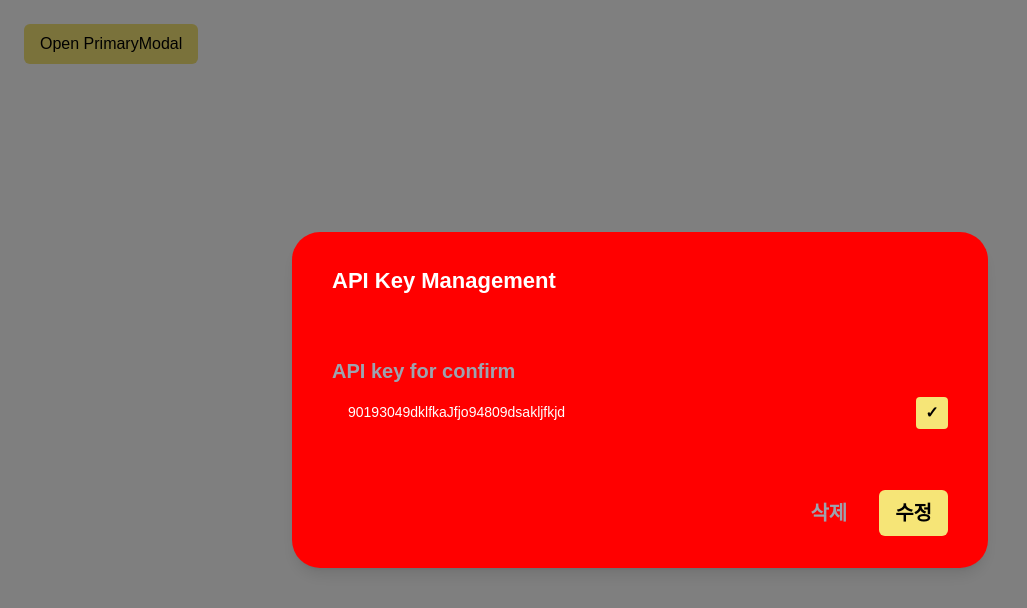
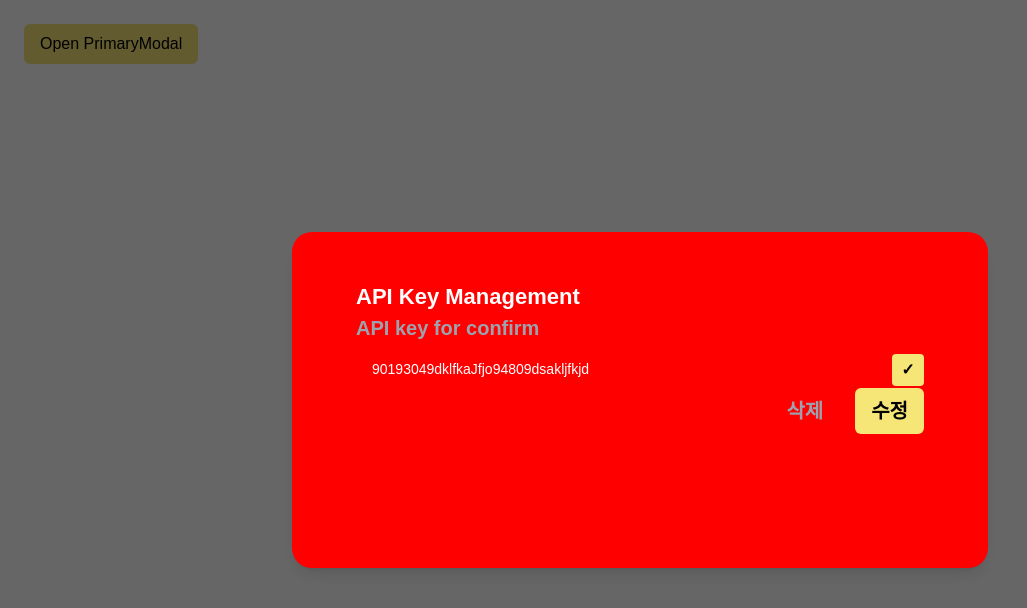
Before and after one commit to 8LOWUP/mcp-hub-FE, a Next.js app: page /en/modal-playground in a window 1280 px wide. Both pictures are taken after a click on the button "Open PrimaryModal". Shown: the top 608 px of the page, without its empty margins (0-1027 px from the left). Built offline with nearby package versions, Linux system fonts and the light colour scheme; a web font is replaced by a local one.

Commit message:
:sparkles: feat: BaseModal 디자인 수정

```diff
--- /dev/null
+++ b/src/app/[locale]/modal-test/page.tsx
@@ -0,0 +1,40 @@
+"use client";
+
+import React from "react";
+import BaseModal from "@/components/ui/modal/BaseModal";
+import PrimaryButton from "@/components/ui/PrimaryButton";
+
+export default function ModalTestPage() {
+    const [open, setOpen] = React.useState(false);
+
+    return (
+        <div className="p-8 space-y-4">
+            <h1 className="text-title2">BaseModal 테스트</h1>
+
+            <PrimaryButton onClick={() => setOpen(true)}>모달 열기</PrimaryButton>
+
+            <BaseModal
+                isOpen={open}
+                onClose={() => setOpen(false)}
+                title="공통 BaseModal 헤더"
+                // className로 크기/레이아웃 커스텀 가능
+                className="w-[600px] max-w-[90%] rounded-[20px]"
+            >
+                <div className="space-y-3">
+                    <p className="text-body3 text-secondary">
+                        children으로 넘긴 본문이 이 영역에 렌더됩니다.
+                    </p>
+
+                    <div className="flex items-center gap-2">
+                        <PrimaryButton variant="secondary" onClick={() => setOpen(false)}>
+                            취소
+                        </PrimaryButton>
+                        <PrimaryButton onClick={() => alert('확인!')}>
+                            확인
+                        </PrimaryButton>
+                    </div>
+                </div>
+            </BaseModal>
+        </div>
+    );
+}
--- a/src/components/ui/modal/BaseModal.tsx
+++ b/src/components/ui/modal/BaseModal.tsx
@@ -1,43 +1,57 @@
 "use client";
 
-import React, { PropsWithChildren, useEffect } from "react";
-import clsx from "clsx";
+import React from "react";
+import { createPortal } from "react-dom";
 
 type BaseModalProps = {
     isOpen: boolean;
     onClose: () => void;
-    className?: string;
+    title?: string;            // 모달 제목
+    children: React.ReactNode; // 모달 본문
+    className?: string;        // 추가 스타일
 };
 
-const BaseModal: React.FC<PropsWithChildren<BaseModalProps>> = ({
-                                                                    isOpen,
-                                                                    onClose,
-                                                                    className,
-                                                                    children,
-                                                                }) => {
-    useEffect(() => {
-        if (!isOpen) return;
-        const onKey = (e: KeyboardEvent) => e.key === "Escape" && onClose();
-        window.addEventListener("keydown", onKey);
-        return () => window.removeEventListener("keydown", onKey);
+const BaseModal: React.FC<BaseModalProps> = ({ isOpen, onClose, title, children, className }) => {
+    const [mounted, setMounted] = React.useState(false);
+
+    React.useEffect(() => setMounted(true), []);
+
+    // ESC 키로 닫기
+    React.useEffect(() => {
+        const onEsc = (e: KeyboardEvent) => {
+            if (e.key === "Escape") onClose();
+        };
+        if (isOpen) window.addEventListener("keydown", onEsc);
+        return () => window.removeEventListener("keydown", onEsc);
     }, [isOpen, onClose]);
 
-    if (!isOpen) return null;
+    if (!isOpen || !mounted) return null;
 
-    return (
-        <div
-            className="fixed inset-0 z-50 flex items-center justify-center bg-black/50"
-            onClick={onClose}
-            aria-modal
-            role="dialog"
-        >
+    return createPortal(
+        <div className="fixed inset-0 z-[1000] flex items-center justify-center">
+            {/* 오버레이 */}
+            <div className="absolute inset-0 bg-black/60" onClick={onClose} />
+
+            {/* 모달 박스 */}
             <div
-                className={clsx("rounded-[28px] shadow-lg", className)}
-                onClick={(e) => e.stopPropagation()}
+                className={`
+          relative bg-surface-1 rounded-[20px] shadow-lg
+          w-[600px] max-w-[90%] max-h-[90%] flex flex-col
+          ${className ?? ""}
+        `}
             >
-                {children}
+                {/* 헤더 (제목) */}
+                {title && (
+                    <header className="px-6 py-4 border-b border-muted">
+                        <h2 className="text-title2 text-primary">{title}</h2>
+                    </header>
+                )}
+
+                {/* 본문 (children) */}
+                <div className="flex-1 overflow-y-auto px-6 py-4">{children}</div>
             </div>
-        </div>
+        </div>,
+        document.body
     );
 };
 
```
